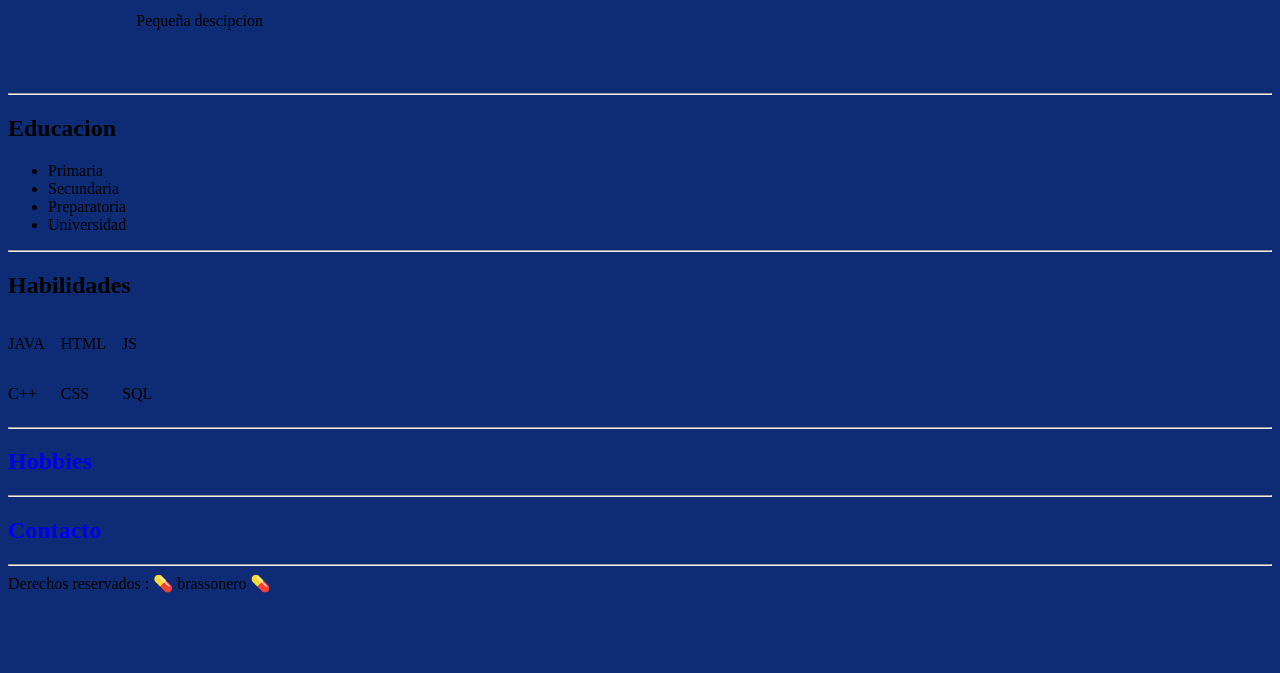
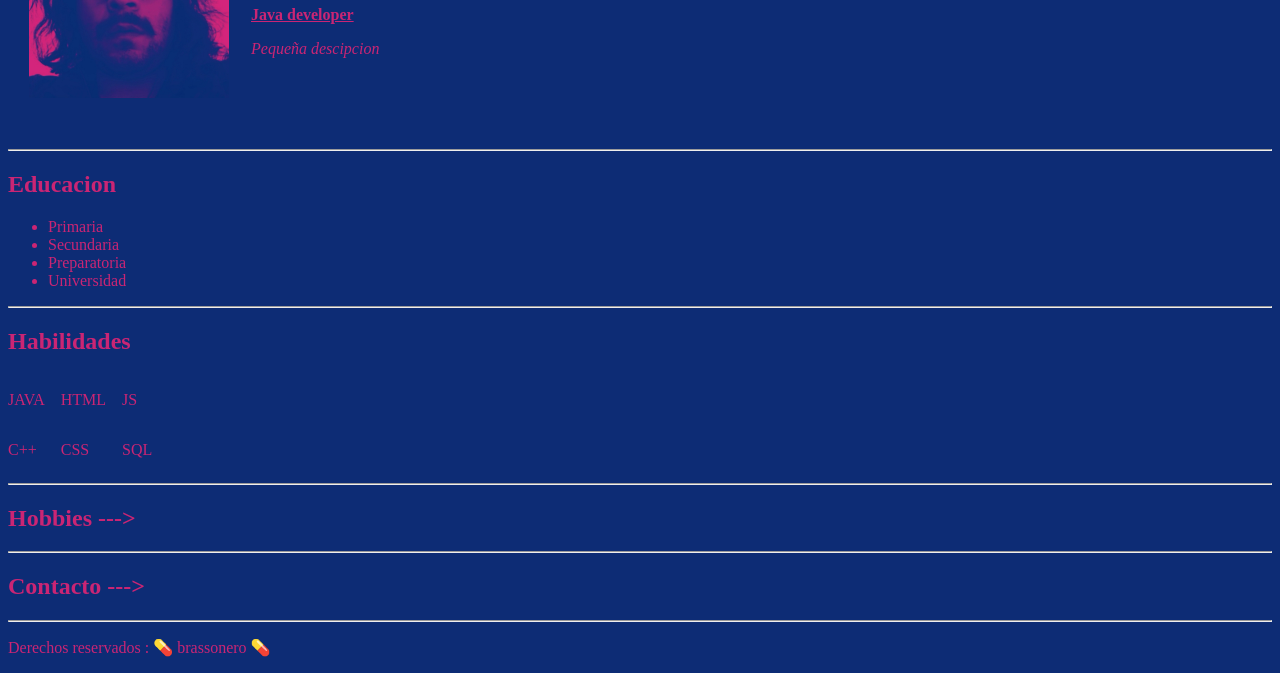
Before and after one commit to brassonero/misitio, a plain HTML site: page index.html in a window 1280 px wide. Shown: the part 131-804 px from the top of the page. Drawn offline with Linux system fonts and the light colour scheme.

Commit message:
Style update

```diff
--- a/index.html
+++ b/index.html
@@ -3,25 +3,26 @@
 	<head>
 		<meta charset="UTF-8"/>
 		<title>brassonero</title>
-		<style>
+		<link rel="stylesheet" href="style.css">
+		<!--<style>
 			*{
 				background-color:#0D2C75;
 				color:CA2574;
 			}
-		</style>
+		</style>-->
 	</head>
 	<body>
 
 		<table cellspacing="20">
 			<tr>
 				<td>
-					<img src="img/brassonero.jpg" alt="brassonero" width="200"/>
+					<img src="brassonero.jpg" alt="brassonero" width="200"/>
 				</td>
 				<td>
 					<!--<h1 style="background-color:red; color:blueviolet;">brassonero</h1>-->
 					<h1>brassonero</h1>
-					<p><strong><a target="_blank" href="#">Java developer</a></strong></p>
-					<p>Pequeña descipcion</p>
+					<p><strong><a target="_blank" href="https://github.com/brassonero">Java developer</a></strong></p>
+					<p><em>Pequeña descipcion</em></p>
 				</td>
 			</tr>
 		</table>
@@ -97,19 +98,19 @@
 		<hr/>
 
 		<h2>
-			<a target="_blank" href="hobbies.html" style="text-decoration:none">Hobbies</a>
+			<a target="_blank" href="hobbies.html" style="text-decoration:none">Hobbies ---&#62;</a>
 		</h2>
 
 		<hr/>
 
 		<h2>
-			<a target="_blank" href="contacto.html" style="text-decoration:none">Contacto</a>
+			<a target="_blank" href="contacto.html" style="text-decoration:none">Contacto ---&#62;</a>
 		</h2>
 
 		<hr/>
 
 		<footer>
-			Derechos reservados : &#128138; brassonero &#128138;
+			<p>Derechos reservados : &#128138; brassonero &#128138;</p>
 		</footer>
 
 	</body>
--- /dev/null
+++ b/style.css
@@ -0,0 +1,9 @@
+*{
+    /*background-color:#CA2574;*/
+    background-color:#0D2C75;
+
+}
+h1, h2, p, a, li, label, input{
+    /*color:#0D2C75;*/
+    color:#CA2574;
+}
```
Also changed, not shown: contacto.html (+2 -1 lines), hobbies.html (+3 -3 lines).
